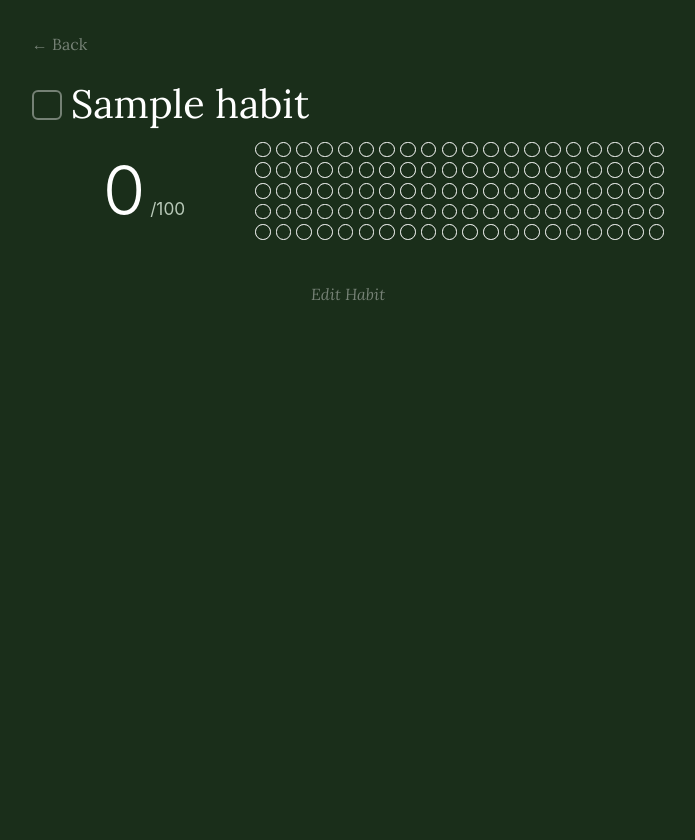
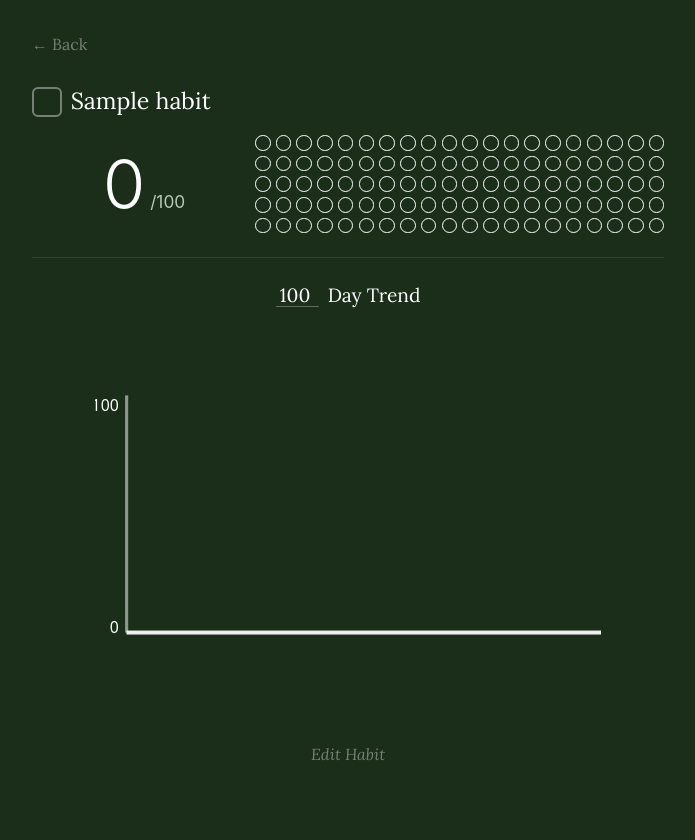
Before and after one commit to AidanStack/century_tracker, a Flask app: page /habit/1 in a window 1280 px wide. Shown: the whole page, without its empty margins (292-987 px from the left). Before the commit the page ends 301 px from the top, so only its background shows below. Run offline with Flask 3, Linux system fonts and the light colour scheme; tables that the repository leaves empty hold one stand-in row (values such as "Sample post").

Commit message:
Add trend chart with configurable period and improve UI refinements
Major Features:
- Add interactive trend line chart showing rolling 100-day score over time
- Implement configurable trend period (100, 200, 300, 365, 400, 500 days)
- Add gradient fill under trend line for visual emphasis
- Create script to generate 2 years of fake data with dramatic variance

Trend Chart Design:
- White trend line with 85% opacity and flat end caps
- Vertical gradient fill (40% opacity at top fading to transparent)
- Y-axis with 0 and 100 labels, X-axis at bottom
- Chart title with dropdown selector in Lora font
- 50% transparent axis lines with 4px stroke width
- Chart sized at 506px width × 360px height

Detail Page Improvements:
- Adjust habit name font size to 1.452rem
- Position checkbox to left of habit name with proper alignment
- Scale checkbox to 30.24px, dot grid 20% larger, count 20% larger
- Add divider line above trend chart matching main page style
- Place all content in fixed-width container (632.5px)

Add Habit Page:
- Switch button order (Cancel on left, Add Habit on right)
- Change text input to transparent background
- Set border to 10% grey (rgba(255,255,255,0.1))

Backend:
- Add get_habit_trend_data() function supporting variable day ranges
- Update habit_detail route to accept period query parameter
- Add add_fake_data.py script for generating test data with variance

Co-Authored-By: Claude Sonnet 4.5 <noreply@anthropic.com>

```diff
--- a/app.py
+++ b/app.py
@@ -13,6 +13,7 @@ from models import (
     get_habit_date_status,
     delete_habit,
     get_habit_100day_history,
+    get_habit_trend_data,
     rename_habit,
     update_habit_order
 )
@@ -79,9 +80,17 @@ def habit_detail(habit_id):
     if not habit:
         return redirect(url_for('index'))
 
+    # Get trend period from query parameter (default 100)
+    period = request.args.get('period', 100, type=int)
+    # Limit period to valid options
+    if period not in [100, 200, 300, 365, 400, 500]:
+        period = 100
+
     today = date.today()
     habit['completed_today'] = get_habit_date_status(habit_id, today)
     habit['history'] = get_habit_100day_history(habit_id, today)
+    habit['trend'] = get_habit_trend_data(habit_id, today, period)
+    habit['trend_period'] = period
 
     return render_template('habit_detail.html', habit=habit)
 
--- a/models.py
+++ b/models.py
@@ -440,3 +440,30 @@ def get_habit_100day_history(habit_id: int, end_date: Optional[date] = None) ->
         history.append(is_complete)
 
     return history
+
+
+def get_habit_trend_data(habit_id: int, end_date: Optional[date] = None, days: int = 100) -> List[int]:
+    """
+    Get the rolling 100-day count for each of the last N days.
+    This shows the trend of the habit score over time.
+
+    Args:
+        habit_id: The ID of the habit
+        end_date: The end date of the window (defaults to today)
+        days: Number of days to include in the trend (default 100)
+
+    Returns:
+        List of integers representing the score on each day (newest first)
+    """
+    if end_date is None:
+        end_date = date.today()
+
+    from datetime import timedelta
+
+    trend = []
+    for days_ago in range(days):
+        check_date = end_date - timedelta(days=days_ago)
+        count = get_habit_100day_count(habit_id, check_date)
+        trend.append(count)
+
+    return trend
--- a/static/style.css
+++ b/static/style.css
@@ -194,7 +194,7 @@ main {
 
 .habit-detail-title {
     font-family: 'Lora', serif;
-    font-size: 1.5rem;
+    font-size: 1.452rem;
     font-weight: 400;
     color: #ffffff;
     opacity: 1;
@@ -257,6 +257,65 @@ main {
 
 .edit-habit-btn-bottom:hover {
     color: rgba(255, 255, 255, 0.6);
+}
+
+/* Trend graph */
+.trend-graph-container {
+    max-width: 506px;
+    margin: 3rem auto 0;
+    padding: 0;
+    position: relative;
+}
+
+.trend-graph-container::before {
+    content: '';
+    position: absolute;
+    top: -1.5rem;
+    left: -12.5%;
+    width: 125%;
+    height: 1px;
+    background-color: rgba(255, 255, 255, 0.1);
+}
+
+.trend-title {
+    font-family: 'Lora', serif;
+    font-size: 1.2rem;
+    color: #ffffff;
+    margin-bottom: 1.5rem;
+    text-align: center;
+}
+
+.trend-period-select {
+    font-family: 'Lora', serif;
+    font-size: 1.2rem;
+    background-color: transparent;
+    color: #ffffff;
+    border: none;
+    border-bottom: 1px solid rgba(255, 255, 255, 0.3);
+    cursor: pointer;
+    padding: 0 0.25rem;
+    margin-right: 0.25rem;
+    outline: none;
+    appearance: none;
+    -webkit-appearance: none;
+    -moz-appearance: none;
+}
+
+.trend-period-select:hover {
+    border-bottom-color: rgba(255, 255, 255, 0.6);
+}
+
+.trend-period-select:focus {
+    border-bottom-color: rgba(255, 255, 255, 0.8);
+}
+
+.trend-title-text {
+    font-family: 'Lora', serif;
+}
+
+.trend-graph {
+    width: 100%;
+    height: 360px;
 }
 
 .edit-habit-btn svg,
@@ -515,8 +574,8 @@ input[type="text"] {
     min-height: 44px;
     padding: 0.75rem;
     font-size: 16px;
-    background-color: rgba(255,255,255,0.05);
-    border: 1px solid rgba(255,255,255,0.2);
+    background-color: transparent;
+    border: 1px solid rgba(255,255,255,0.1);
     border-radius: 8px;
     color: #ffffff;
     opacity: 1;
@@ -526,7 +585,7 @@ input[type="text"] {
 input[type="text"]:focus {
     outline: none;
     border-color: var(--dot-filled);
-    background-color: rgba(255,255,255,0.08);
+    background-color: transparent;
 }
 
 input[type="text"]::placeholder {
@@ -655,7 +714,7 @@ input[type="text"]::placeholder {
 .modal-content input[type="text"]:focus {
     outline: none;
     border-color: var(--dot-filled);
-    background-color: rgba(255,255,255,0.08);
+    background-color: transparent;
 }
 
 .modal-actions {
@@ -731,7 +790,7 @@ input[type="text"]::placeholder {
     }
 
     .habit-detail-title {
-        font-size: 2.475rem;
+        font-size: 1.452rem;
     }
 
     .count-main {
--- a/templates/add_habit.html
+++ b/templates/add_habit.html
@@ -13,8 +13,8 @@
     >
 
     <div class="form-actions">
+        <a href="{{ url_for('index') }}" class="btn btn-secondary">Cancel</a>
         <button type="submit" class="btn btn-primary">Add Habit</button>
-        <a href="{{ url_for('index') }}" class="btn btn-secondary">Cancel</a>
     </div>
 </form>
 {% endblock %}
--- a/templates/habit_detail.html
+++ b/templates/habit_detail.html
@@ -120,5 +120,64 @@ function toggleHabit(habitId, checkbox) {
 </div>
 </div>
 
+<div class="trend-graph-container">
+    <div class="trend-title">
+        <select id="trendPeriod" class="trend-period-select" onchange="updateTrendPeriod({{ habit.habit_id }})">
+            <option value="100" {% if habit.trend_period == 100 %}selected{% endif %}>100</option>
+            <option value="200" {% if habit.trend_period == 200 %}selected{% endif %}>200</option>
+            <option value="300" {% if habit.trend_period == 300 %}selected{% endif %}>300</option>
+            <option value="365" {% if habit.trend_period == 365 %}selected{% endif %}>365</option>
+            <option value="400" {% if habit.trend_period == 400 %}selected{% endif %}>400</option>
+            <option value="500" {% if habit.trend_period == 500 %}selected{% endif %}>500</option>
+        </select>
+        <span class="trend-title-text">Day Trend</span>
+    </div>
+    <svg class="trend-graph" viewBox="-40 0 640 300" preserveAspectRatio="xMidYMid meet">
+        <!-- Define gradient -->
+        <defs>
+            <linearGradient id="trendGradient" x1="0%" y1="0%" x2="0%" y2="100%">
+                <stop offset="0%" style="stop-color:white;stop-opacity:0.4" />
+                <stop offset="100%" style="stop-color:white;stop-opacity:0" />
+            </linearGradient>
+        </defs>
+
+        <!-- Y-axis line -->
+        <line x1="0" y1="0" x2="0" y2="300" stroke="rgba(255,255,255,0.5)" stroke-width="4"/>
+
+        <!-- X-axis line -->
+        <line x1="0" y1="300" x2="600" y2="300" stroke="rgba(255,255,255,0.5)" stroke-width="4"/>
+
+        <!-- Y-axis labels -->
+        <text x="-10" y="20" fill="#ffffff" font-size="20" font-family="system-ui, sans-serif" text-anchor="end">100</text>
+        <text x="-10" y="300" fill="#ffffff" font-size="20" font-family="system-ui, sans-serif" text-anchor="end">0</text>
+
+        <!-- Gradient fill under trend line -->
+        {% if habit.trend %}
+        {% set x_scale = 600 / (habit.trend|length - 1) %}
+        <polygon
+            points="{% for value in habit.trend|reverse %}{{ loop.index0 * x_scale }},{{ 300 - (value * 3) }} {% endfor %}600,300 0,300"
+            fill="url(#trendGradient)"
+        />
+
+        <!-- Trend line -->
+        <polyline
+            points="{% for value in habit.trend|reverse %}{{ loop.index0 * x_scale }},{{ 300 - (value * 3) }}{% if not loop.last %} {% endif %}{% endfor %}"
+            fill="none"
+            stroke="rgba(255,255,255,0.85)"
+            stroke-width="5"
+            stroke-linecap="butt"
+            stroke-linejoin="round"
+        />
+        {% endif %}
+    </svg>
+</div>
+
 <button class="edit-habit-btn-bottom" onclick="openEditModal()">Edit Habit</button>
+
+<script>
+function updateTrendPeriod(habitId) {
+    const period = document.getElementById('trendPeriod').value;
+    window.location.href = `/habit/${habitId}?period=${period}`;
+}
+</script>
 {% endblock %}
```
Also changed, not shown: add_fake_data.py (added, +89 -0 lines).
